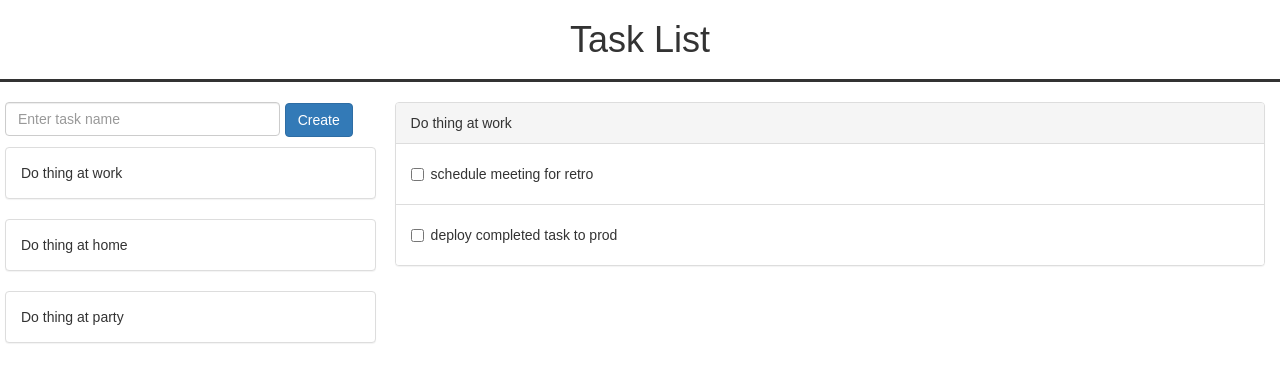
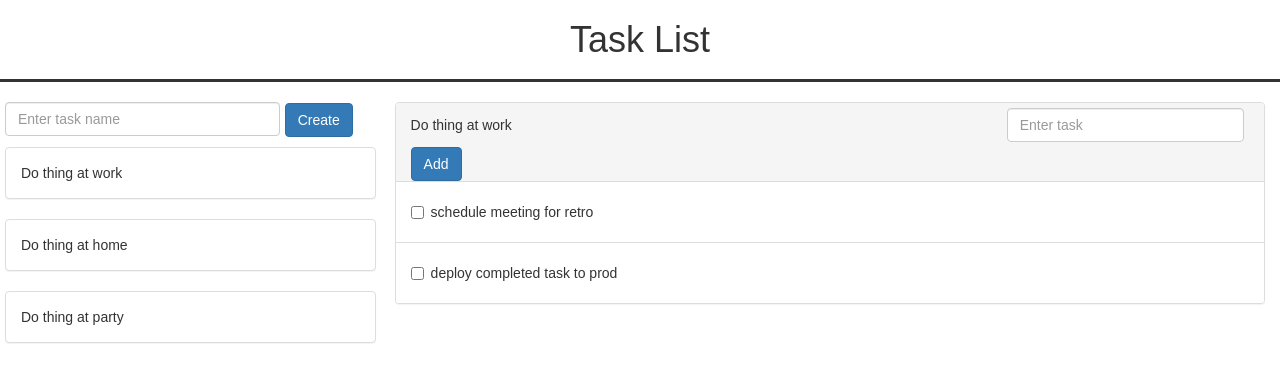
Before and after one commit to Kamar5/tasks-manager-app, a React (Create React App) app: page / in a window 1280 px wide. Shown: the top 382 px of the page. Built offline with nearby package versions, Linux system fonts and the light colour scheme.

Commit message:
add input and button field for adding new task to exiting task

```diff
--- a/src/App.css
+++ b/src/App.css
@@ -2,3 +2,6 @@
 .doneTask span{
     text-decoration: line-through;
 }
+.panel-heading {
+    padding: 5px 0px 0px 15px!important;
+}
--- a/src/components/formControl.js
+++ b/src/components/formControl.js
@@ -30,7 +30,7 @@ export default class FormControlComponent extends React.Component {
             <FormControl
               type='text'
               value={this.state.value}
-              placeholder='Enter task name'
+              placeholder={this.props.placeHolder}
               onChange={this.handleChange}
             />
             <FormControl.Feedback />
--- a/src/components/home.js
+++ b/src/components/home.js
@@ -38,6 +38,7 @@ class Home extends React.Component {
     this.updateCurrentSelectedTask = this.updateCurrentSelectedTask.bind(this);
     this.updateCheckBox = this.updateCheckBox.bind(this);
     this.createTask = this.createTask.bind(this);
+    this.addTask = this.addTask.bind(this);
   }
   componentDidMount() {
     this.setState({ currentSelectedTask: this.state.data[0] });
@@ -70,8 +71,14 @@ class Home extends React.Component {
         data: temp
       })
     }
+  }
 
-
+  addTask(data){
+    if(data && data.length !== 0){
+      let temp = this.state.data
+      temp[this.state.currentSelectedTask.id].tasks.push({isDone: false, task: data});
+      this.setState({data: temp})
+    }
   }
   render() {
     return (
@@ -89,9 +96,10 @@ class Home extends React.Component {
         <FormControlComponent handleClick = {this.createTask}
                               formStyle = {{width: '29%', marginLeft: '5px', float: 'left'}}
                               formGroupStyle={{ width: '74%', display: 'inline-block', marginRight: '5px'}}
-                              name = {'Create'} />
+                              name = {'Create'}
+                              placeHolder = {'Enter task name'} />
         <GroupList data={this.state.data} updateCurrentSelectedTaskClick={this.updateCurrentSelectedTask} />
-        <SingleList singleTaskList={this.state.currentSelectedTask} updateCheckBox={this.updateCheckBox} />
+        <SingleList singleTaskList={this.state.currentSelectedTask} updateCheckBox={this.updateCheckBox} addTask = {this.addTask}/>
       </React.Fragment>
     );
   }
--- a/src/components/singleList.js
+++ b/src/components/singleList.js
@@ -1,5 +1,6 @@
 import React from 'react';
 import { Panel, ListGroup, ListGroupItem, Checkbox } from 'react-bootstrap';
+import FormControlComponent from './formControl';
 
 function tasks(singleTaskList,updateCheckBox) {
   return singleTaskList.tasks
@@ -13,7 +14,8 @@ function onChangeTask(data, index, tasks,updateCheckBox){
   return updateCheckBox(data, index, tasks)
 }
 
-export default function SingleList({ singleTaskList, updateCheckBox }) {
+
+export default function SingleList({ singleTaskList, updateCheckBox, addTask }) {
   return (
     <Panel
       style={{
@@ -23,7 +25,13 @@ export default function SingleList({ singleTaskList, updateCheckBox }) {
       }}
       onClick={() => {}}
     >
-      <Panel.Heading>{singleTaskList.title}</Panel.Heading>
+      <Panel.Heading>{singleTaskList.title}
+        <FormControlComponent handleClick = {addTask}
+                              formStyle = {{    display: 'inline', marginLeft: '58%'}}
+                              formGroupStyle={{ display: 'inline-block', marginRight: '5px', marginBottom: '5px'}}
+                              name = {'Add'}
+                              placeHolder = {'Enter task'} />
+      </Panel.Heading>
       <ListGroup>{tasks(singleTaskList,updateCheckBox)}</ListGroup>
     </Panel>
   );
```
